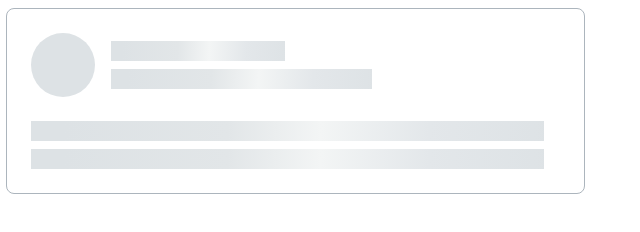
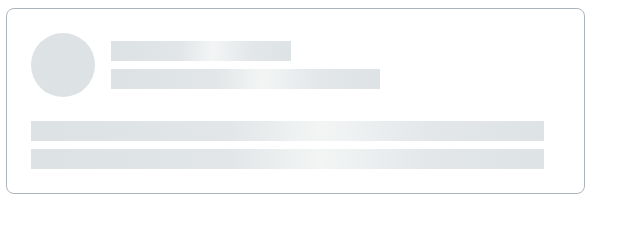
Before and after one commit to js-tasks-ru/htmlcss-20211021_ultimatevs, a website: page 04-lection2/02-skeleton/index.html in a window 1280 px wide. Shown: the full height of the page, 2-642 px from the left. Drawn offline with Linux system fonts and the light colour scheme.

Commit message:
fix width

```diff
--- a/04-lection2/02-skeleton/skeleton.css
+++ b/04-lection2/02-skeleton/skeleton.css
@@ -28,7 +28,7 @@
 .skeleton__header-lines {
     display: flex;
     flex-direction: column;
-    width: 435px;
+    width: 85%;
 }
 
 .skeleton__body {
```
